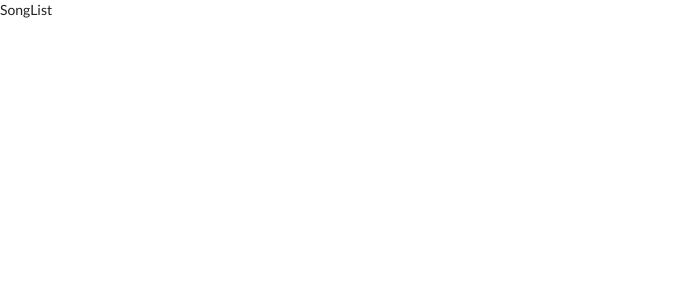
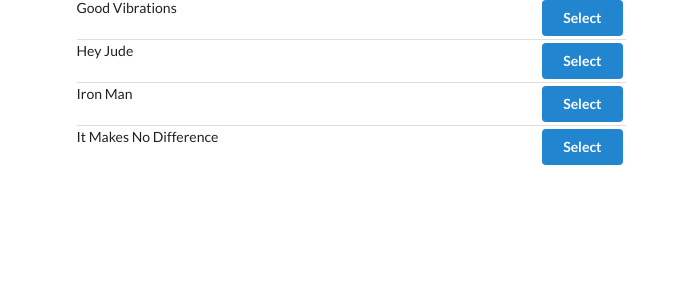
Before and after one commit to jimxshaw/MusicInfo, a React (Create React App) app: page / in a window 1280 px wide. Shown: the top 300 px of the page, without its empty margins (0-688 px from the left). Built offline with nearby package versions, Linux system fonts and the light colour scheme.

Commit message:
Call renderList in SongList. Add styling to SongList and App components.

```diff
--- a/src/components/App.js
+++ b/src/components/App.js
@@ -3,8 +3,12 @@
 
 const App = () => {
   return (
-    <div>
-      <SongList />
+    <div className="ui container grid">
+      <div className="ui row">
+        <div className="column eight wide">
+          <SongList />
+        </div>
+      </div>
     </div>
   );
 };
--- a/src/components/SongList.js
+++ b/src/components/SongList.js
@@ -2,9 +2,22 @@
 import { connect } from "react-redux";
 
 class SongList extends React.Component {
+  renderList() {
+    return this.props.songs.map(song => {
+      return (
+        <div className="item" key={song.title}>
+          <div className="right floated content">
+            <button className="ui button primary">Select</button>
+          </div>
+          <div className="content">{song.title}</div>
+        </div>
+      );
+    });
+  }
+
   render() {
     //console.log(this.props);
-    return <div>SongList</div>;
+    return <div className="ui divided list">{this.renderList()}</div>;
   }
 }
 
```
